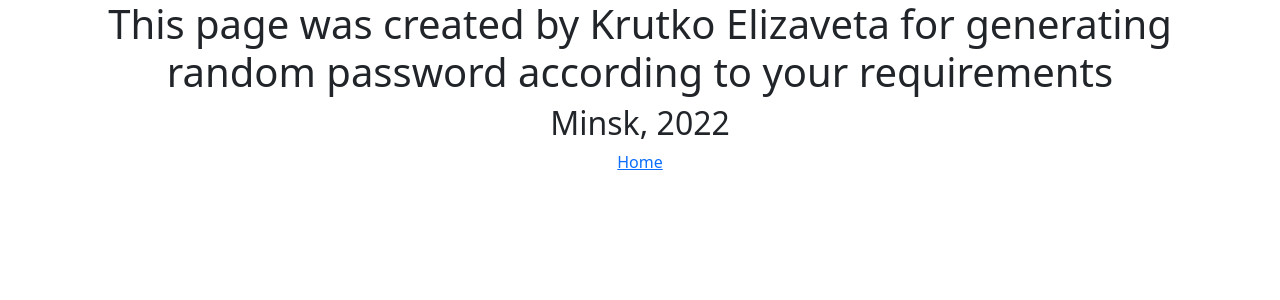
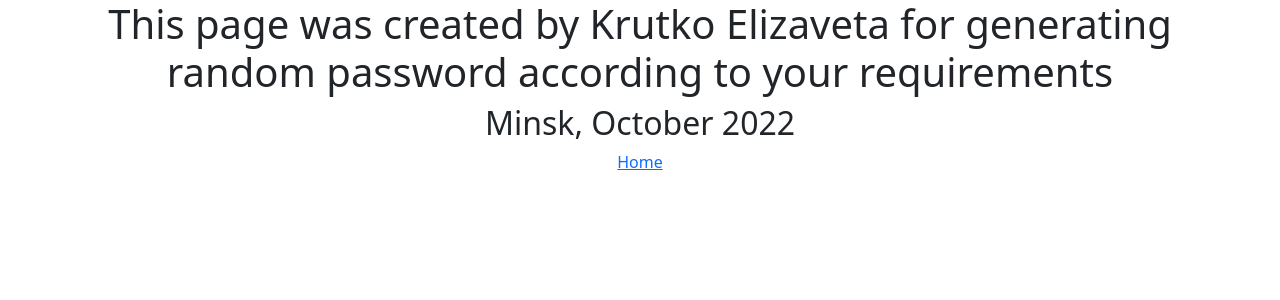
Before and after one commit to ElizavetaKrutko/django3-password-generator, a Django app: page /details/ in a window 1280 px wide. Shown: the top 300 px of the page. Run offline with Django 4.2, Linux system fonts and the light colour scheme.

Commit message:
data of developing

```diff
--- a/generator/templates/generator/details.html
+++ b/generator/templates/generator/details.html
@@ -3,7 +3,7 @@
 <div class="container text-center">
 
 <h1>This page was created by Krutko Elizaveta for generating random password according to your requirements</h1>
-<h2>Minsk, 2022</h2>
+<h2>Minsk, October 2022</h2>
 <a href="{% url 'home'  %}">Home</a>
 
 </div>
```
